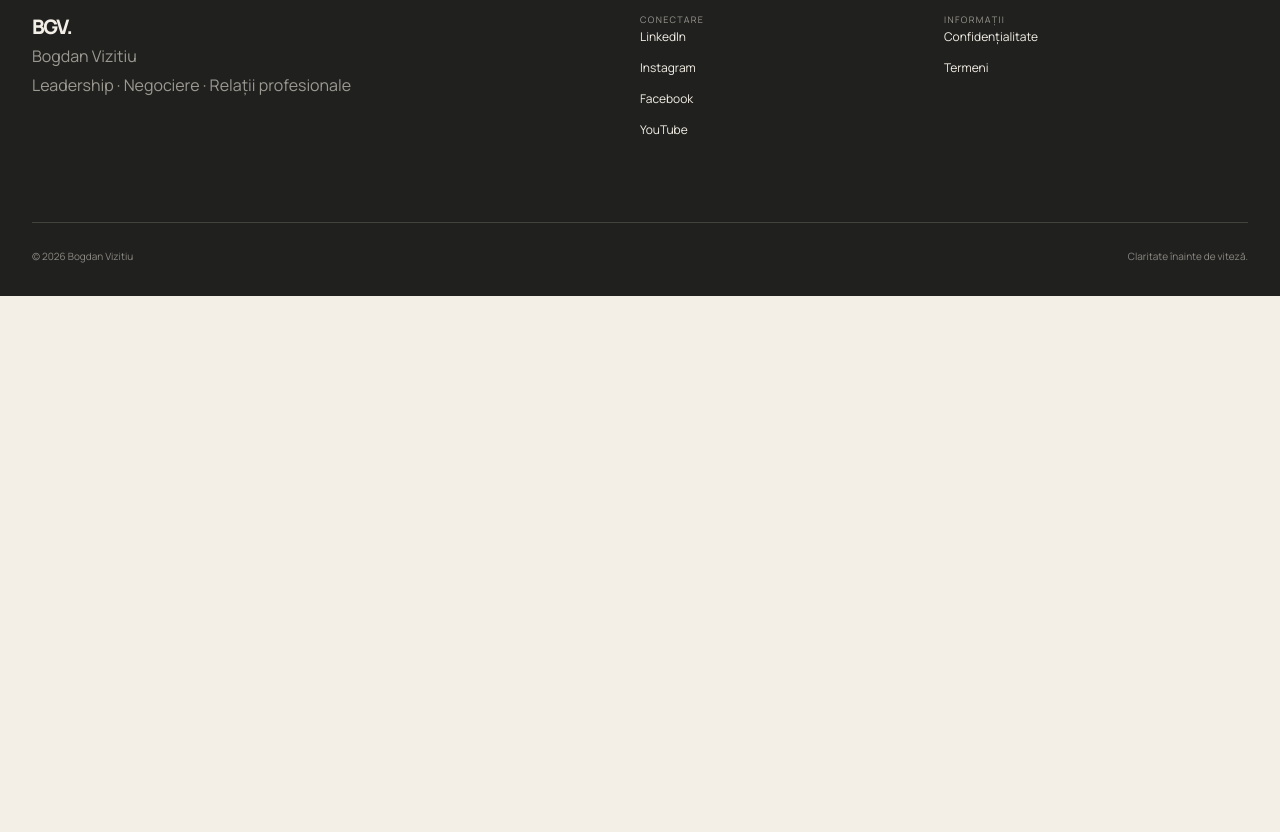
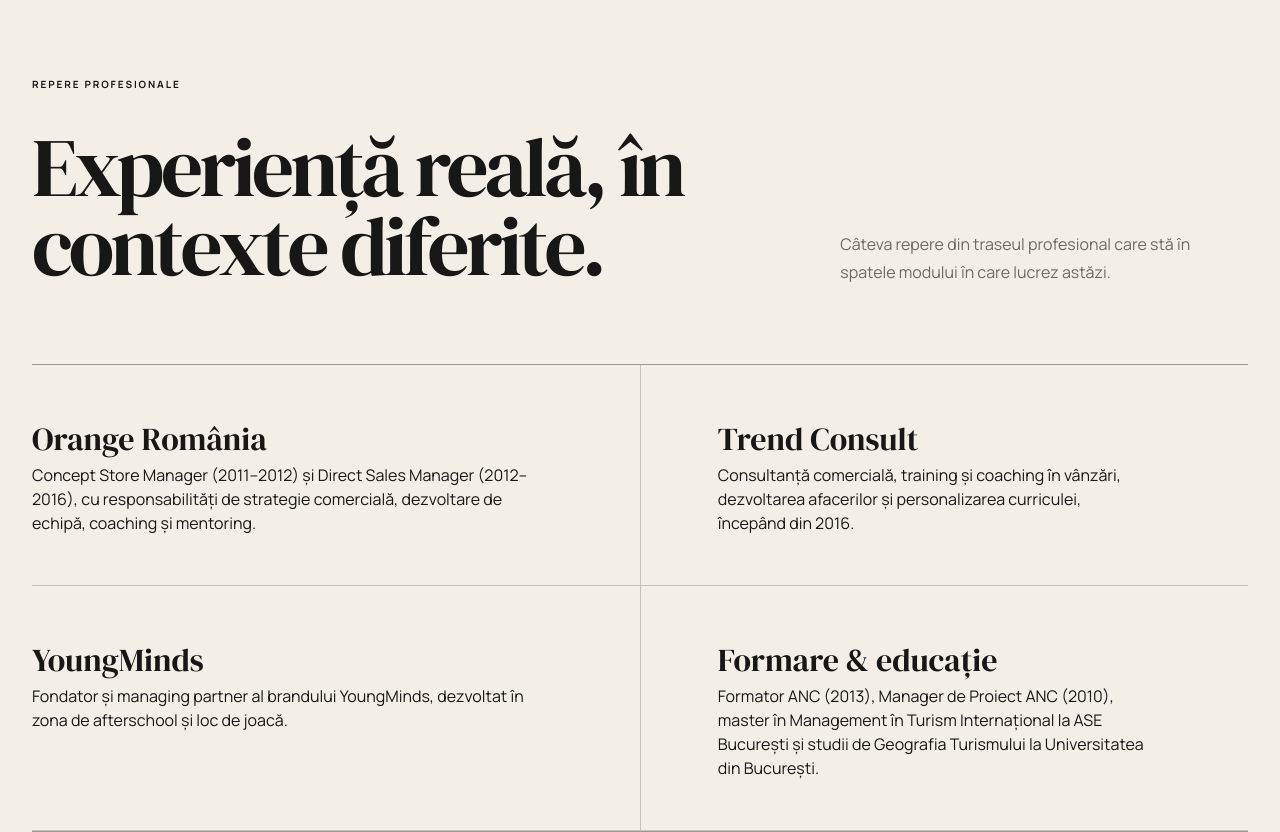
Before and after one commit to ivanovroxana1988-arch/bogdanvizitiu, a Next.js app: page /about in a window 1280 px wide. Shown: the part 4240-5072 px from the top of the page. Before the commit the page ends 4536 px from the top, so only its background shows below. Built offline with nearby package versions, Linux system fonts and the light colour scheme.

Commit message:
Render professional proof on About

```diff
--- a/app/about/page.tsx
+++ b/app/about/page.tsx
@@ -61,5 +61,21 @@ export default function About({searchParams}:{searchParams?:{lang?:string}}){
         </article>)}
       </div>
     </section>
+
+    <section className="shell areas" id="professional-milestones">
+      <div className="section-head">
+        <div>
+          <Eyebrow>{copy.proofEyebrow}</Eyebrow>
+          <h2 className="section-title">{copy.proofTitle}</h2>
+        </div>
+        <p>{copy.proofIntro}</p>
+      </div>
+      <div className="blocks">
+        {copy.proofItems.map(item=><article className="block" key={item.title}>
+          <h3>{item.title}</h3>
+          <p>{item.description}</p>
+        </article>)}
+      </div>
+    </section>
   </>
 }
```
